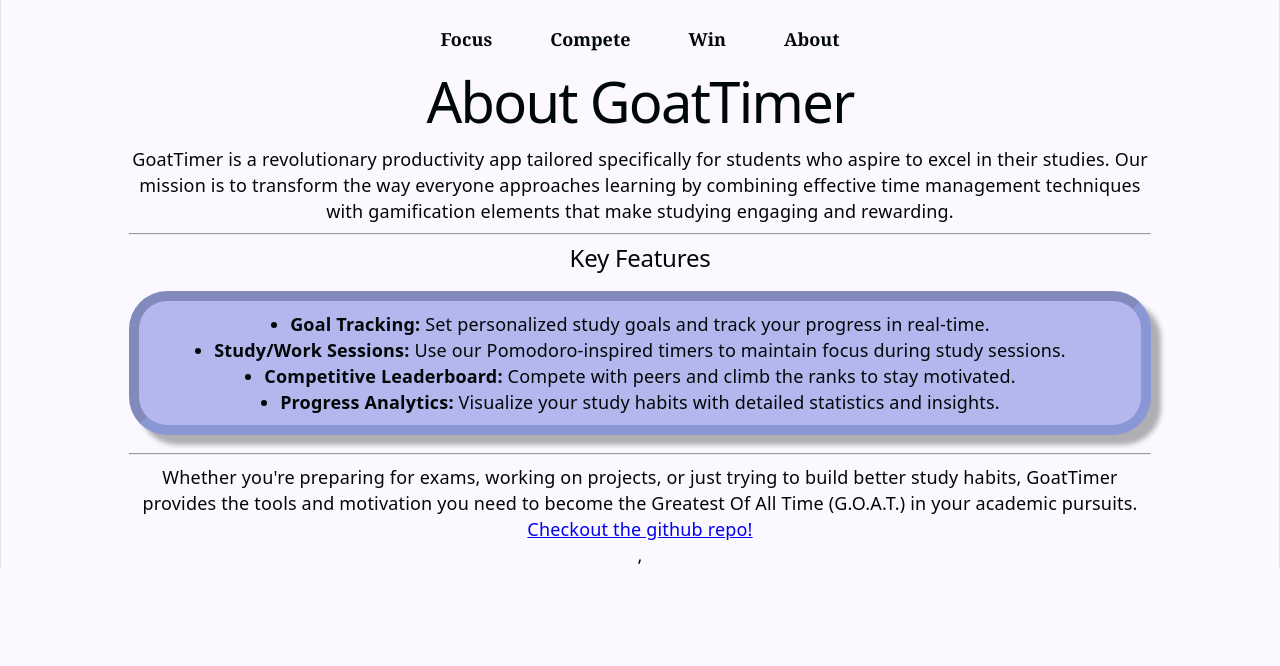
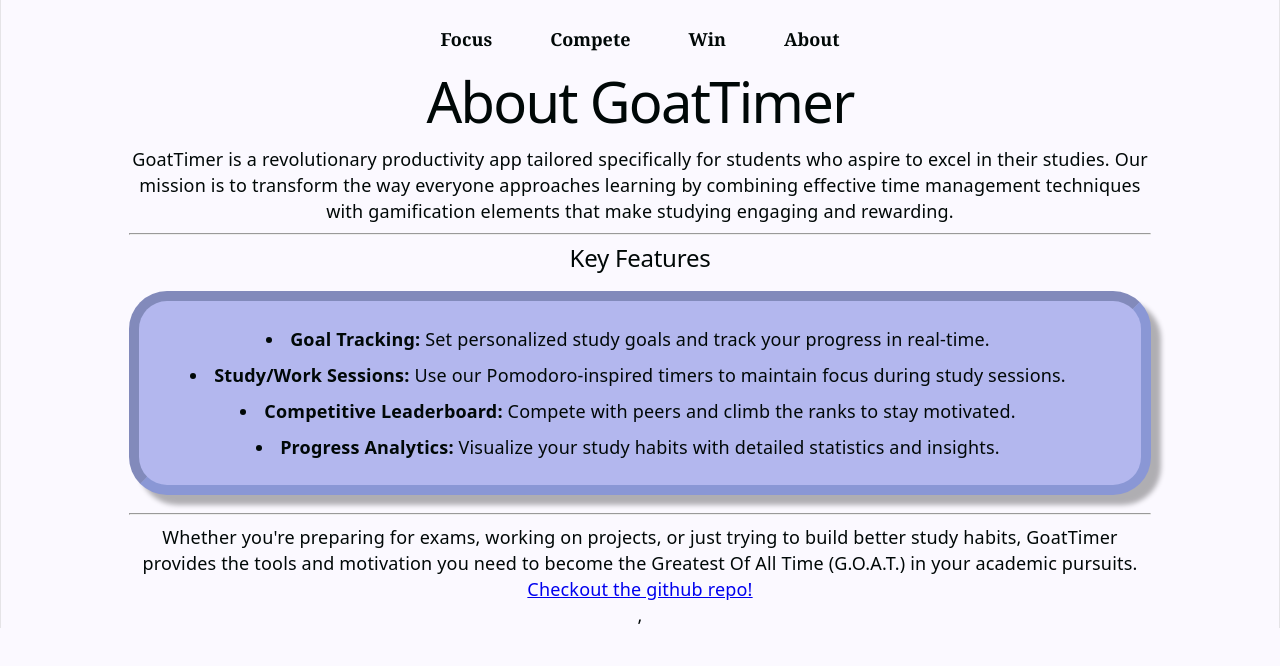
Before and after one commit to Group2Goats/GoatTimer, a React app in the folder packages/frontend/: page /about in a window 1280 px wide. Shown: the top 666 px of the page. Built offline with nearby package versions, Linux system fonts and the light colour scheme; the HTML template or start-up script is replaced by a standard one.

Commit message:
fix: spacing

```diff
--- a/packages/frontend/src/components/About.module.css
+++ b/packages/frontend/src/components/About.module.css
@@ -1,17 +1,18 @@
-.about{
-    justify-self: center;
-    align-self: center;
-    width: clamp(200px, 80%, 90%)
+.about {
+  justify-self: center;
+  align-self: center;
+  width: clamp(200px, 80%, 90%);
 }
 
 .aboutList {
   display: flex;
+  padding: 5px;
   justify-content: center;
   flex-direction: column;
   align-items: center;
   font-family: var(--sans);
   width: 100%;
-  padding: 10px;
+  padding: 20px;
   background: var(--screen);
   border-radius: 38px;
   border: 10px inset rgba(43, 81, 156, 0.3);
@@ -20,10 +21,11 @@
 
 .aboutItem {
   text-align: left;
+  padding: 5px;
 }
 
 .aboutP {
-    color: var(--social-bg)
+  color: var(--social-bg);
 }
 
 .featureShadow {
```
